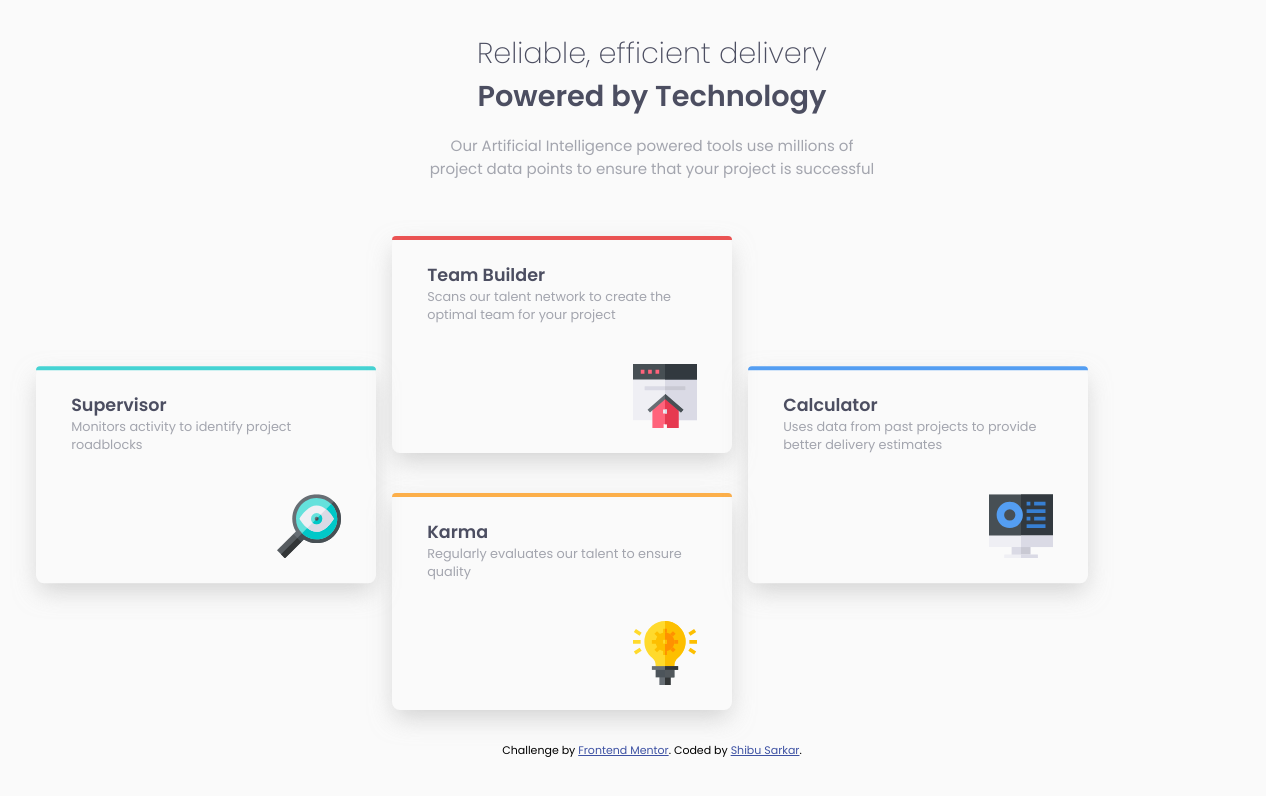
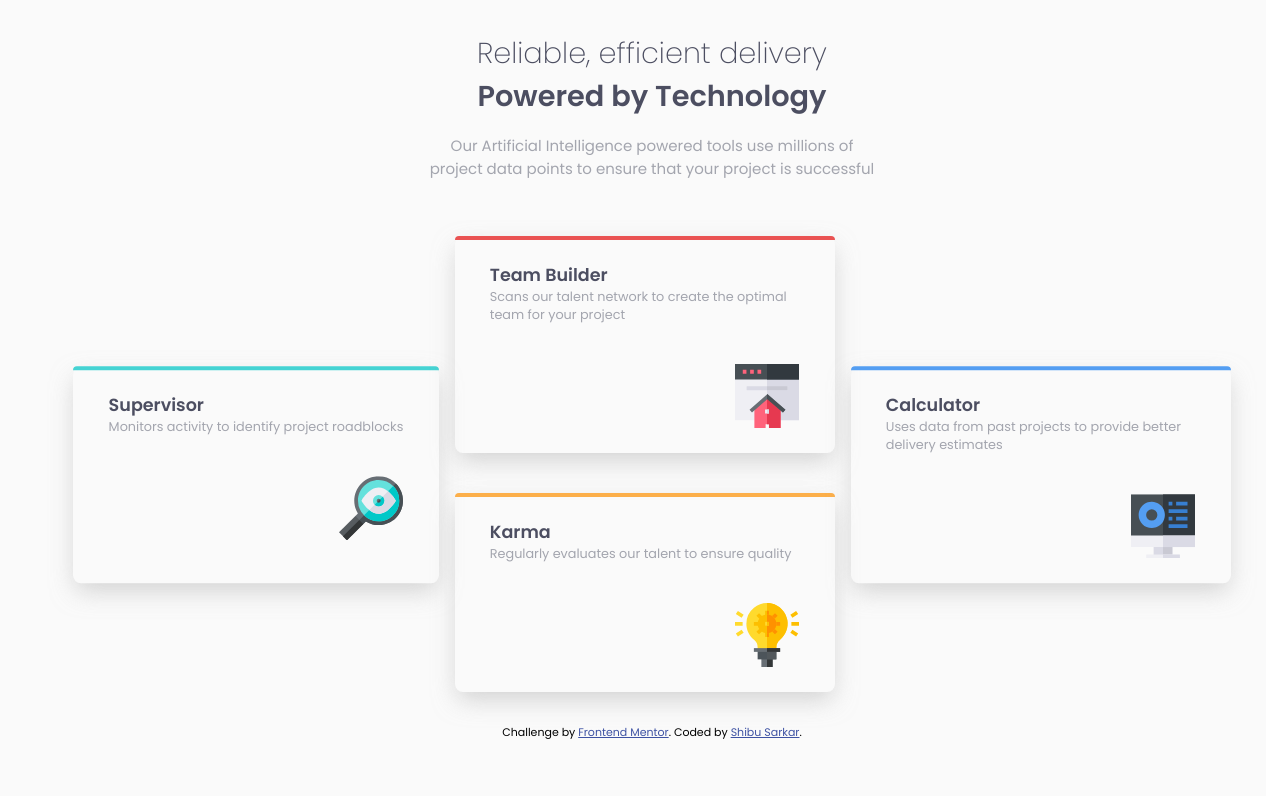
Before and after one commit to shibuwd/four-card-feature-section, a plain HTML site: page index.html in a window 1536 px wide. Shown: the whole page, without its empty margins (116-1382 px from the left). Drawn offline with Linux system fonts and the light colour scheme.

Commit message:
scrren size correction

```diff
--- a/style.css
+++ b/style.css
@@ -126,17 +126,18 @@ body {
   /* end footer section */
 
 /* media query */
-@media only screen and (min-width: 990px) {
+@media only screen and (min-width: 1050px) {
     .card-container {
         width: max-content;
         display: grid;
         grid-template-columns: max-content max-content max-content;
         grid-template-rows: auto auto;
         gap: 1rem;
-        margin: 0 7rem;
+        margin: 0 auto;
+
     }
     .card-container .wrapper {
-        max-width: 340px;
+        max-width: 310px;
     }
     .card-1 {
         transform: translateY(60%);
@@ -159,3 +160,16 @@ body {
    font-size: 1.8rem;
    }
 }
+
+@media only screen and (min-width: 1150px) {
+    .card-container .wrapper {
+    max-width: 350px;
+     }
+}
+@media only screen and (min-width: 1440px) {
+    .card-container .wrapper {
+    max-width: 380px;
+     }
+}
+
+/* end media query */
```
